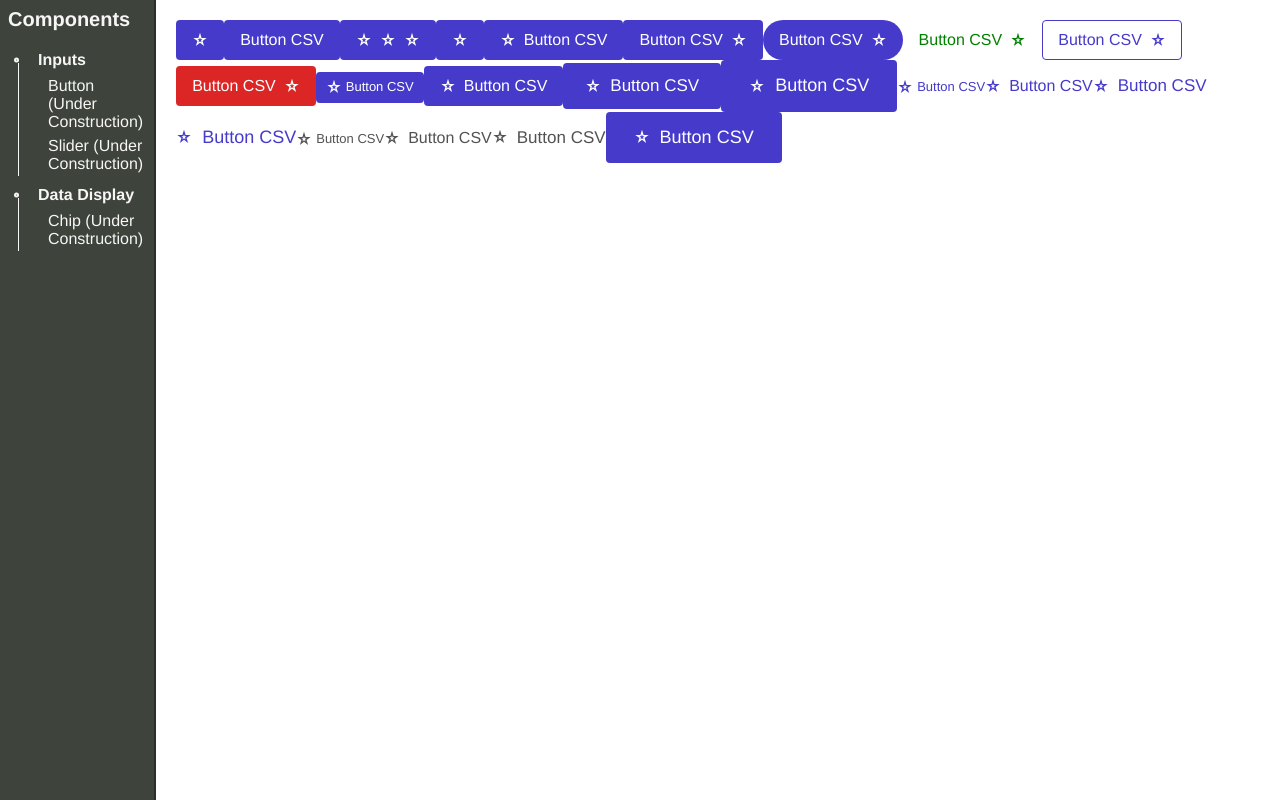
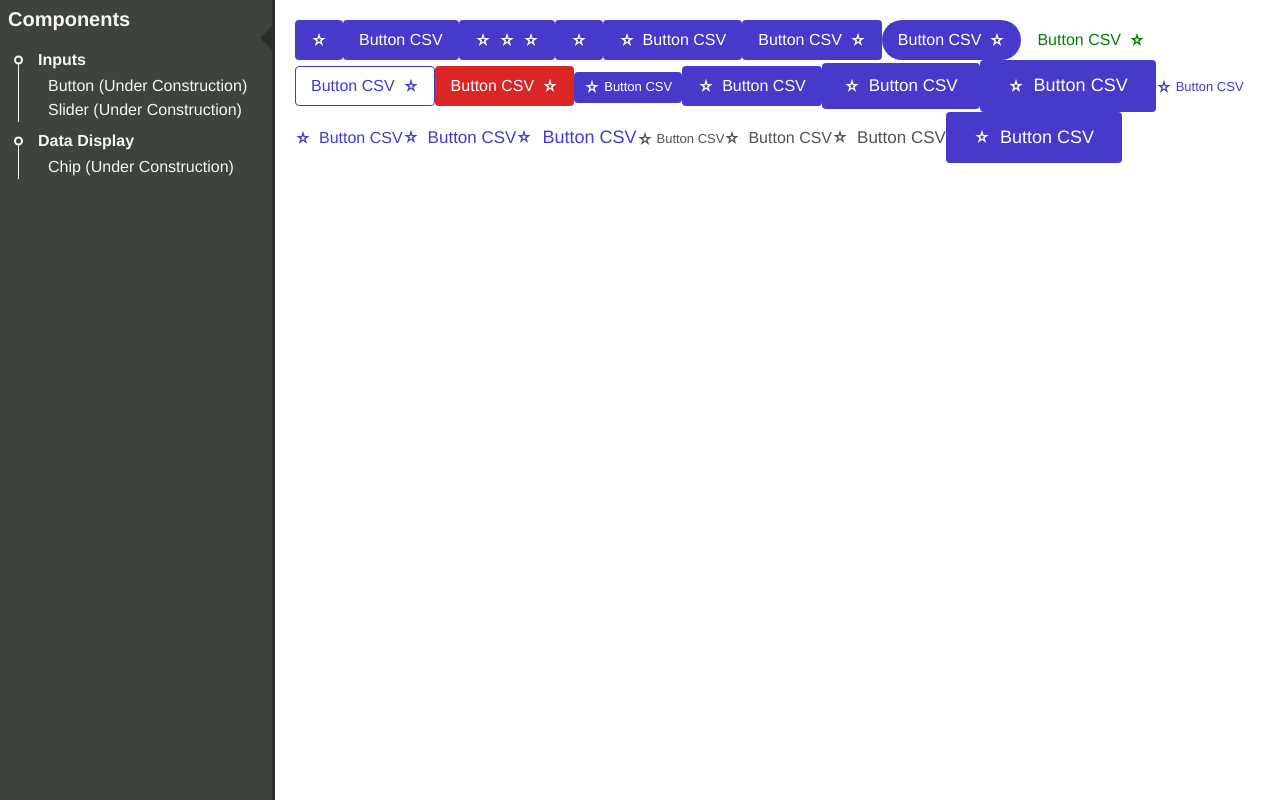
Before and after one commit to jalbe0076/component_kit, a Next.js app: page / in a window 1280 px wide. Built offline with nearby package versions, Linux system fonts and the light colour scheme.

Commit message:
Add open and close functionality to sidebar

```diff
--- a/src/app/Sidebar.tsx
+++ b/src/app/Sidebar.tsx
@@ -1,27 +1,57 @@
-'use client';
-import React, { use } from "react";
+"use client";
+import React, { useState } from "react";
 import Link from "next/link";
-import { usePathname }  from "next/navigation";
+import { usePathname } from "next/navigation";
 import styles from "./sidebar.module.scss";
 
 const Sidebar: React.FC = () => {
+  const [isOpen, setIsOpen] = useState(true);
   const currentPath = usePathname();
+
   const isActive = (path: string) => currentPath === path;
   const isActiveClass = (path: string) => (isActive(path) ? styles.active : "");
+  const toggleSidebar = () => setIsOpen((prev) => !prev);
 
   return (
-    <aside className={styles.sidebar}>
-      <h2 className={styles.title}><Link href="/">Components</Link></h2>
+    <aside
+      className={`${styles.sidebar} ${isOpen ? styles.open : styles.closed}`}
+      aria-label="Component Sidebar Navigation"
+      aria-expanded={isOpen}
+    >
+      <button
+        className={`${styles.toggleButton} ${
+          isOpen ? styles.open : styles.closed
+        }`}
+        onClick={toggleSidebar}
+        aria-label={isOpen ? "Collapse sidebar" : "Expand sidebar"}
+        aria-expanded={!isOpen}
+        aria-controls="sidebar-nav"
+      />
+      <nav
+        className={styles.sidebarContent}
+        id="sidebar-nav"
+        role="navigation"
+        aria-hidden={!isOpen}
+      >
+        <h2 className={styles.title}>
+          <Link href="/">Components</Link>
+        </h2>
 
         <h3 className={styles.section}>Inputs</h3>
         <ul className={styles.navList}>
           <li className={styles.navItem}>
-          <Link href="/button" className={`${styles.navLink} ${isActiveClass("/button")}`}>
+            <Link
+              href="/button"
+              className={`${styles.navLink} ${isActiveClass("/button")}`}
+            >
               Button (Under Construction)
             </Link>
           </li>
           <li className={styles.navItem}>
-          <Link href="/slider" className={`${styles.navLink} ${isActiveClass("/slider")}`}>
+            <Link
+              href="/slider"
+              className={`${styles.navLink} ${isActiveClass("/slider")}`}
+            >
               Slider (Under Construction)
             </Link>
           </li>
@@ -30,11 +60,15 @@ const Sidebar: React.FC = () => {
         <h3 className={styles.section}>Data Display</h3>
         <ul className={styles.navList}>
           <li className={styles.navItem}>
-          <Link href="/chip" className={`${styles.navLink} ${isActiveClass("/chip")}`}>
+            <Link
+              href="/chip"
+              className={`${styles.navLink} ${isActiveClass("/chip")}`}
+            >
               Chip (Under Construction)
             </Link>
           </li>
         </ul>
+      </nav>
     </aside>
   );
 };
--- a/src/app/sidebar.module.scss
+++ b/src/app/sidebar.module.scss
@@ -1,19 +1,14 @@
 .sidebar {
   background-color: #3e433b;
   color: #f6f6f6;
-  padding: 0.5rem;
-  display: flex;
-  flex-direction: column;
   height: 100vh;
   position: sticky;
   top: 0;
-  border-right: 2px solid #2a2e28;
   transition: all 0.3s ease;
 
   &.closed {
-    min-width: 20px;
-    width: 20px;
-    overflow: hidden;
+    min-width: 8px;
+    width: 8px;
   }
 
   &.open {
@@ -22,23 +17,59 @@
   }
 }
 
+.sidebarContent {
+  padding: 0.5rem;
+  width: 100%;
+  height: 100%;
+  border-right: 3px solid #2a2e28;
+
+  .closed & {
+    padding: 0;
+  }
+}
+
 .toggleButton {
   position: absolute;
-  right: -15px;
-  top: 40px;
-  width: 30px;
-  height: 30px;
-  background-color: #2a2e28;
-  border: 2px solid #2a2e28;
-  transform: rotate(45deg);
+  top: 20px;
+  right: 0;
+  background-color: transparent;
+  border: none;
   cursor: pointer;
+  transition: all 0.3s ease;
   z-index: 10;
-  transition: background-color 0.3s ease;
 
-  &:hover,
-  &:focus {
-    background-color: #4b5247;
-    outline: none;
+  &::before {
+    content: "";
+    position: absolute;
+    width: 0;
+    height: 0;
+    border-left: 12px solid transparent;
+    border-right: 12px solid transparent;
+    border-top: 12px solid #2a2e28;
+    transform: rotate(0deg);
+    transition: transform 0.3s ease, transform-origin 0.3s ease;
+  }
+
+  &.open::before {
+    transform: rotate(90deg);
+    transform-origin: 0 50%;
+    right: -15px;
+  }
+
+  &.closed::before {
+    transform: rotate(-90deg);
+    transform-origin: 100% 50%;
+    right: -6px;
+  }
+
+  &:hover {
+    &::before {
+      border-top: 12px solid #4b5247;
+    }
+
+    ~ .sidebarContent {
+      border-right: 3px solid #4b5247;
+    }
   }
 }
 
@@ -68,6 +99,7 @@
   &::after {
     content: "";
     position: absolute;
+    box-sizing: content-box;
     left: 0.375rem;
     top: 50%;
     width: 5px;
@@ -131,3 +163,25 @@
     }
   }
 }
+
+.navList,
+.title,
+.section,
+.navLink {
+  opacity: 1;
+  transform: translateX(0);
+  transition: opacity 0.3s ease 0.3s, transform 0.3s ease 0.3s;
+  pointer-events: auto;
+  visibility: visible;
+}
+
+.sidebar.closed .navList,
+.sidebar.closed .title,
+.sidebar.closed .section,
+.sidebar.closed .navLink {
+  opacity: 0;
+  transform: translateX(10px);
+  transition: opacity 0.2s ease, transform 0.2s ease;
+  pointer-events: none;
+  visibility: hidden;
+}
```
Lines whose indentation alone changed are shown as unchanged.
